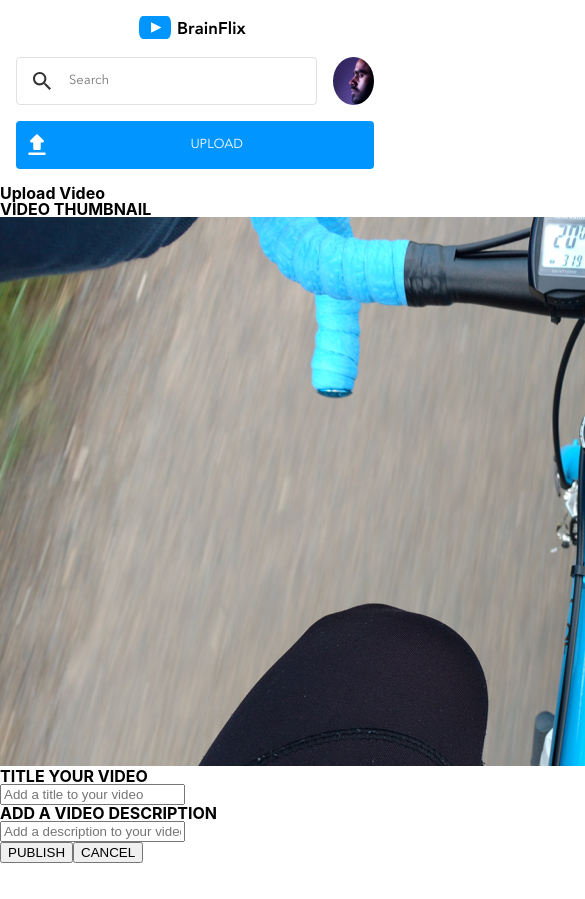
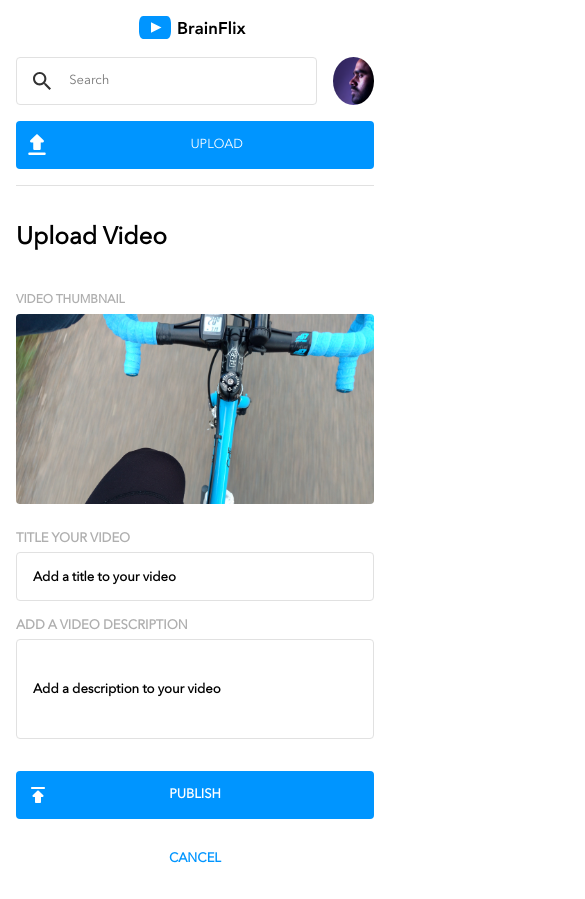
Before and after one commit to Siar416/brainflix, a React (Create React App) app: page / in a window 390 px wide. Shown: the top 899 px of the page, 585 px wide, since content can reach past the window. Before the commit the page ends 863 px from the top, so only its background shows below. Built offline with nearby package versions, Linux system fonts and the light colour scheme.

Commit message:
finished mobile styling for video upload page

```diff
--- a/src/components/VideoUploadPage/VideoUploadPage.js
+++ b/src/components/VideoUploadPage/VideoUploadPage.js
@@ -1,4 +1,6 @@
 import videoThumbnail from "../../assets/images/Upload-video-preview.jpg";
+import publishIcon from "../../assets/icons/publish.svg";
+import "./VideoUploadPage.scss";
 
 // Reminder: I dont need to import Header page as it will still be displayed when user goes to /uploads
 function VideoUploadPage() {
@@ -9,7 +11,11 @@ function VideoUploadPage() {
         <form className="form">
           <section className="form__thumbnail">
             <h2 className="form__thumbnail__title">VIDEO THUMBNAIL</h2>
-            <img src={videoThumbnail} alt="image of person riding a bike" />
+            <img
+              className="form__thumbnail__image"
+              src={videoThumbnail}
+              alt="image of person riding a bike"
+            />
           </section>
           <section className="form__section">
             <h2 className="form__section__title">TITLE YOUR VIDEO</h2>
@@ -28,9 +34,16 @@ function VideoUploadPage() {
             />
           </section>
         </form>
-        <section className="upload__button">
-          <button className="upload__button-publish">PUBLISH</button>
-          <button className="upload__button-cancel">CANCEL</button>
+        <section className="uploads__button">
+          <button className="uploads__button-publish">
+            <img
+              className="uploads__button-publish-icon"
+              src={publishIcon}
+              alt="publish icon"
+            />
+            PUBLISH
+          </button>
+          <button className="uploads__button-cancel">CANCEL</button>
         </section>
       </section>
     </section>
--- a/src/components/VideoUploadPage/VideoUploadPage.scss
+++ b/src/components/VideoUploadPage/VideoUploadPage.scss
@@ -0,0 +1,112 @@
+@use "../../styles/partials/_reset" as *;
+@use "../../styles/partials/colors" as *;
+@use "../../styles/partials/mixins" as *;
+
+// NEED TO FIGURE OUT WHY RESET ISN'T APPLYING THE BOX-SIZING RESET
+* {
+  box-sizing: border-box;
+}
+
+.uploads {
+  border-top: 0.0625rem solid $mercury;
+  margin: 0 1rem;
+
+  &__title {
+    @include page-header-mobile;
+    margin: 2.25rem 0;
+  }
+
+  &__button {
+    display: flex;
+    flex-direction: column;
+    margin-top: 1rem;
+
+    &-publish {
+      @include subheader-mobile;
+      display: flex;
+      align-items: center;
+      justify-content: center;
+      margin-bottom: 1rem;
+      height: 3rem;
+      background-color: $brainflix-blue;
+      border: none;
+      color: $white;
+      border-radius: 0.25rem;
+      width: 100%;
+      position: relative;
+
+      &-icon {
+        position: absolute;
+        left: 0.625rem;
+      }
+    }
+
+    &-cancel {
+      @include subheader-mobile;
+      margin-bottom: 1rem;
+      height: 3rem;
+      border: none;
+      border-radius: 0.25rem;
+      color: $brainflix-blue;
+      background-color: $white;
+    }
+  }
+}
+
+.form {
+  &__thumbnail__title {
+    @include section-header-mobile;
+    color: $silver;
+    margin-bottom: 0.25rem;
+  }
+
+  &__thumbnail__image {
+    margin-bottom: 1.5rem;
+    width: 100%;
+    border-radius: 0.25rem;
+  }
+
+  &__section__title {
+    @include subheader-mobile;
+    color: $silver;
+    margin-bottom: 0.25rem;
+
+    &-input {
+      width: 100%;
+      border-radius: 0.25rem;
+      border: 0.0625rem solid $mercury;
+      outline: none;
+      padding: 1rem;
+      margin-bottom: 1rem;
+
+      &::placeholder {
+        @include subheader-mobile;
+        color: $brainflix-dark-black;
+      }
+    }
+  }
+
+  &__section__desc {
+    @include subheader-mobile;
+    color: $silver;
+    margin-bottom: 0.25rem;
+
+    &-input {
+      width: 100%;
+      height: 6.25rem;
+      border-radius: 0.25rem;
+      border: 0.0625rem solid $mercury;
+      outline: none;
+      padding: 1rem;
+      margin-bottom: 1rem;
+      position: relative;
+
+      &::placeholder {
+        @include subheader-mobile;
+        position: absolute;
+        left: 1rem;
+        color: $brainflix-dark-black;
+      }
+    }
+  }
+}
```
